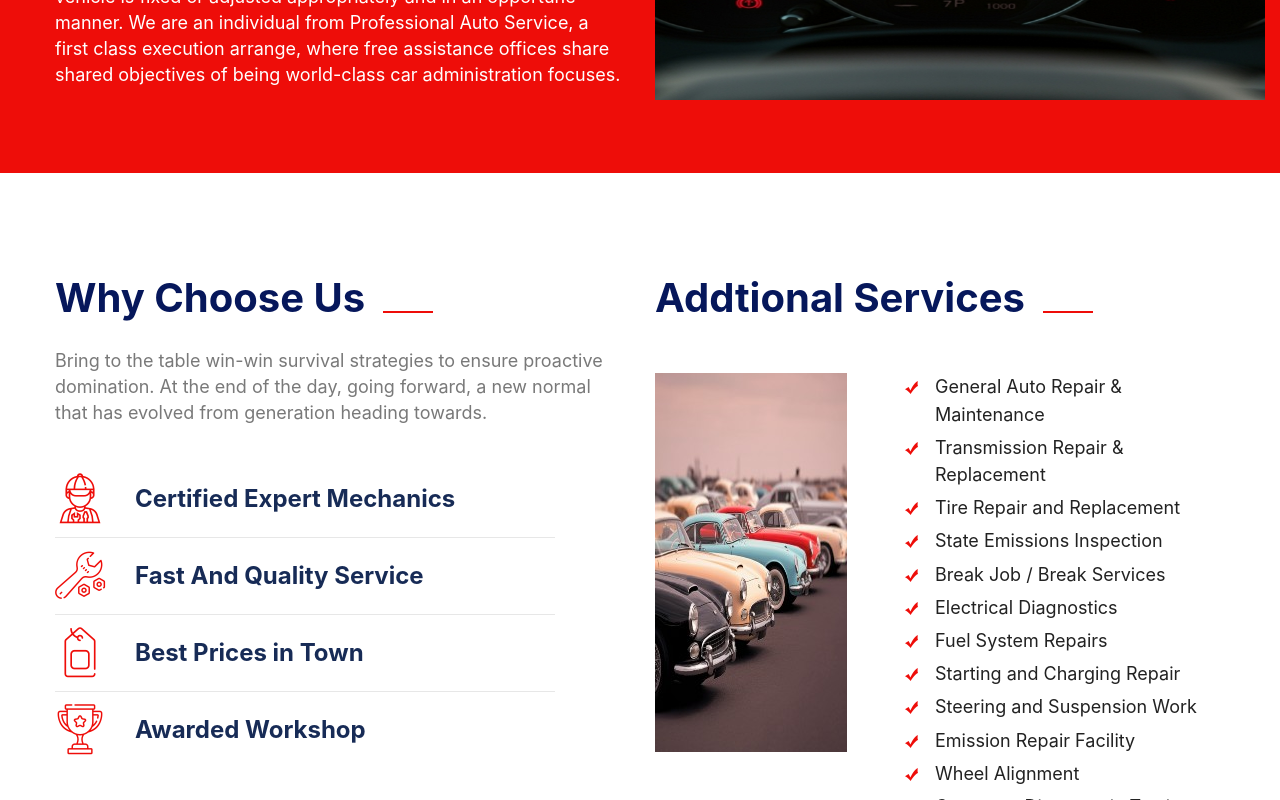
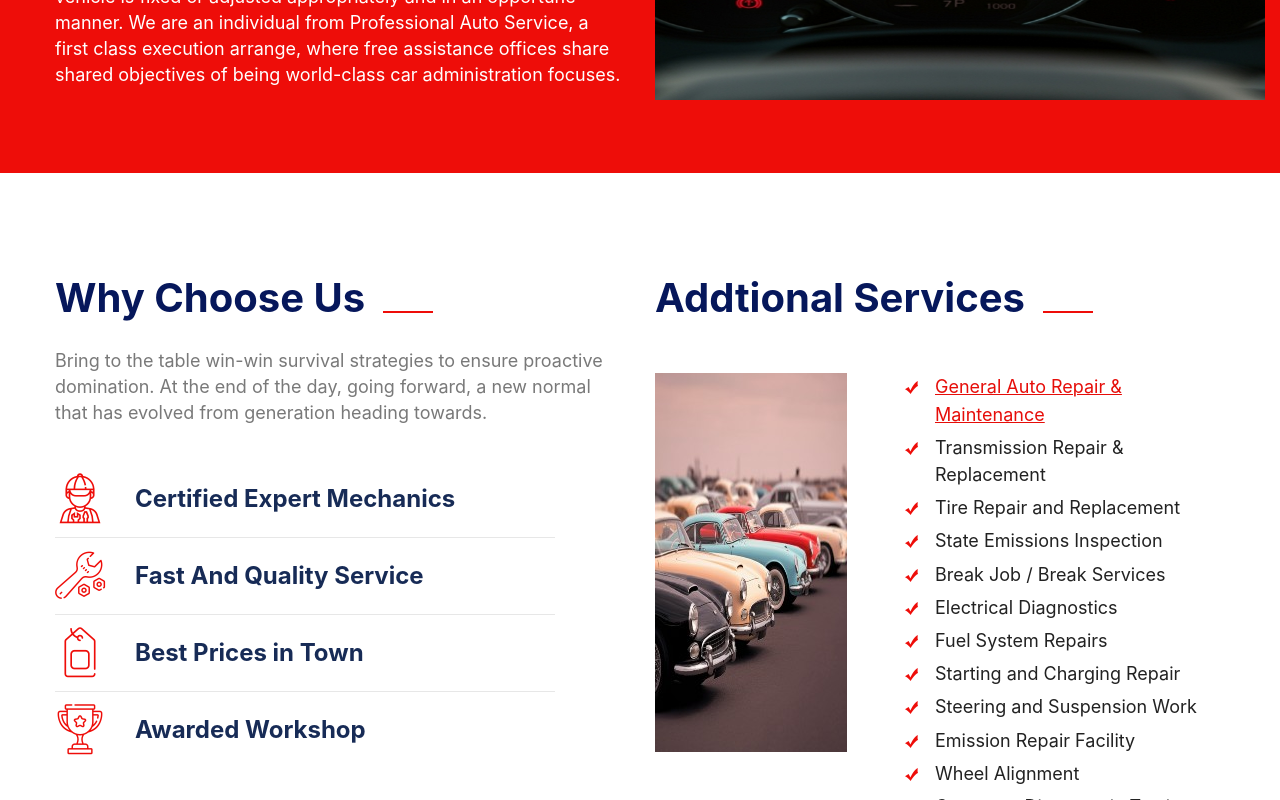
Before and after one commit to tophikmohammed1234/Abe-Garage-App-project, a React (Vite) app in the folder CodeBase/abegaragemainapp/frontend/: page / in a window 1280 px wide. In both pictures the pointer is over the item "General Auto Repair & Maintenance". Shown: the part 2530-3330 px from the top of the page. Built offline with nearby package versions, Linux system fonts and the light colour scheme; no server answers.

Commit message:
update header and footer css

```diff
--- a/CodeBase/abegaragemainapp/frontend/src/assets/styles/custom.css
+++ b/CodeBase/abegaragemainapp/frontend/src/assets/styles/custom.css
@@ -21,8 +21,8 @@ textarea::placeholder {
   box-shadow: rgba(9, 30, 66, 0.25) 0px 2px 5px -2px, rgba(9, 30, 66, 0.08) 0px 0px 0px 1px;
 }
 
-.navigation :hover{
-  color:#E60D09;
+.navigation :hover {
+  color: #E60D09;
   text-decoration: underline 2px;
 }
 
@@ -365,3 +365,9 @@ input:disabled {
   margin-left: 28px;
   font-size: 16px;
 }
+
+/* footer list */
+.list li:hover {
+  color: #E60D09;
+  text-decoration: underline 0.1px;
+}
```
